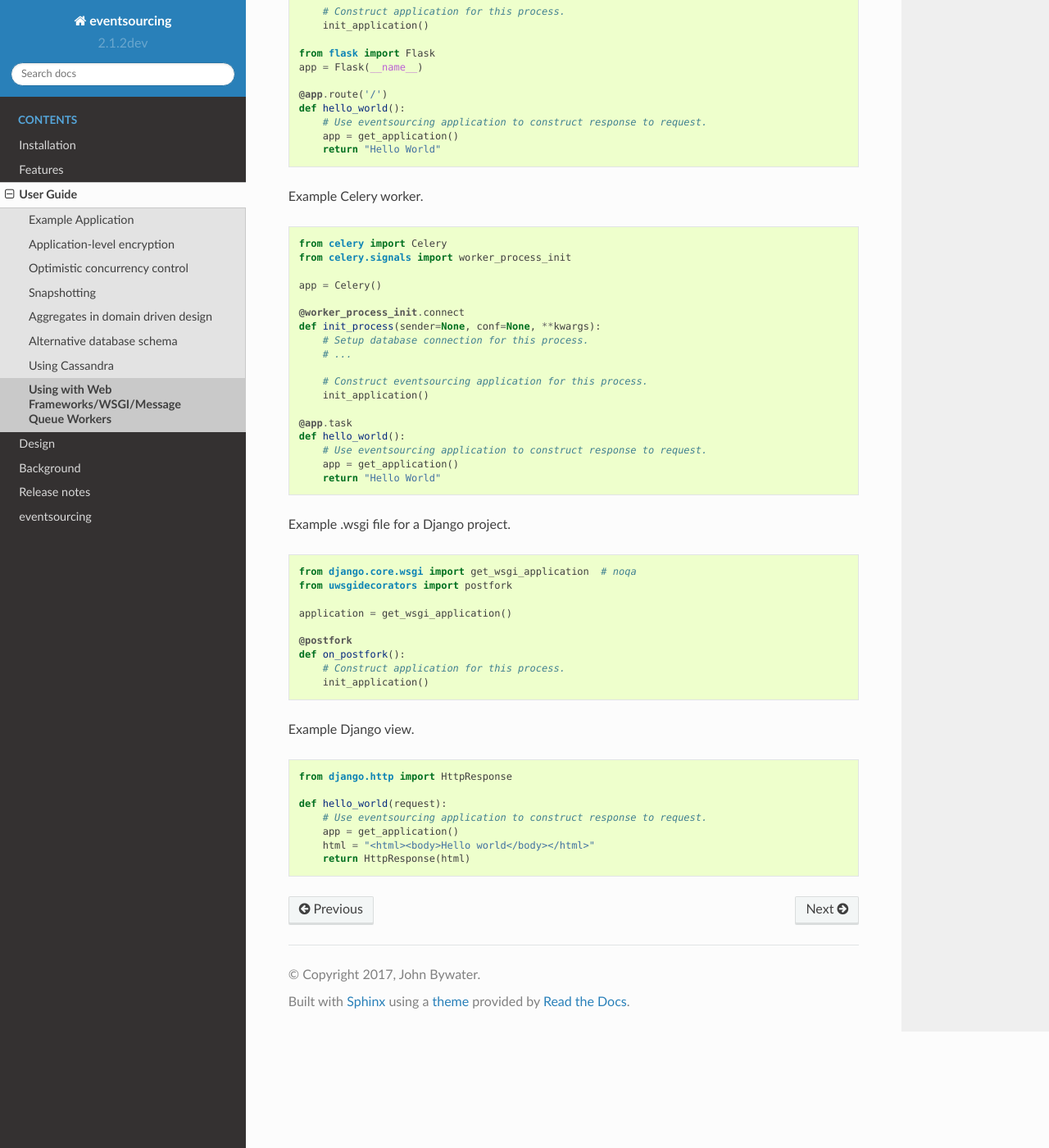
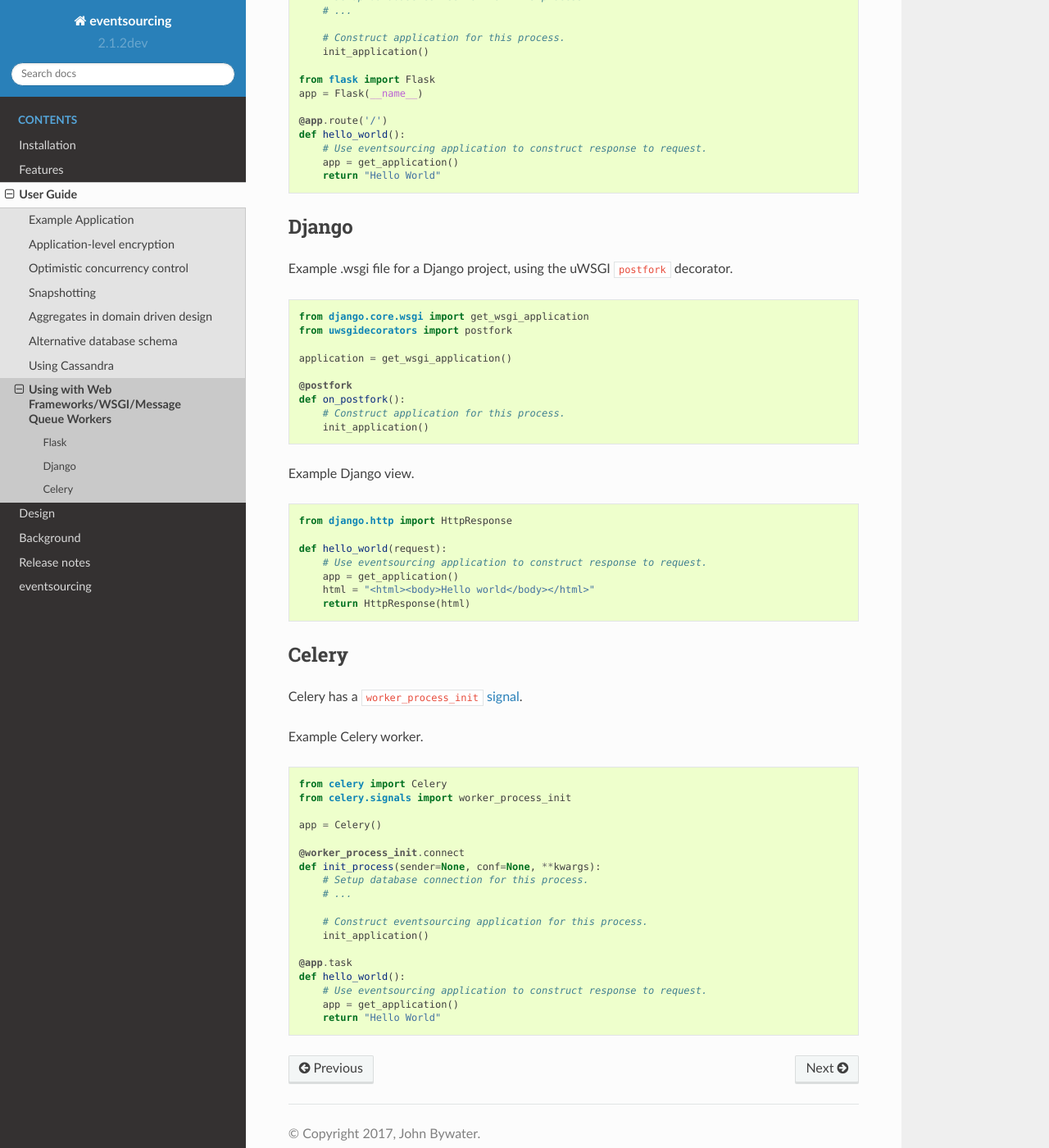
Before and after one commit to pyeventsourcing/eventsourcing, a Sphinx documentation site: the page built from docs/topics/user_guide/wsgi.rst, in a window 1280 px wide and 1400 px high, scrolled down 1830 px. Shown: the whole window at 82% size. Built offline with Sphinx 7.4.7 and the Read the Docs theme 2.0.0, drawn with Linux system fonts in a browser that asks for light colours; some of the changed lines change nothing that is shown; some of the changed text lies outside the part shown.

Commit message:
Added sub-headings.

```diff
--- a/docs/topics/user_guide/wsgi.rst
+++ b/docs/topics/user_guide/wsgi.rst
@@ -1,3 +1,4 @@
+====================================================
 Using with Web Frameworks/WSGI/Message Queue Workers
 ====================================================
 
@@ -75,14 +76,12 @@ eventsourcing application class.
         application = None
 
 
-Celery has a ``worker_process_init`` `signal
-<http://docs.celeryproject.org/en/latest/userguide/signals.html#worker-process-init>`__.
+Flask
+=====
+
 Uwsgi has a ``@postfork`` `decorator
 <http://uwsgi-docs.readthedocs.io/en/latest/PythonDecorators.html#uwsgidecorators.postfork>`__
 that can be used with Django and Flask and other frameworks.
-
-
-
 
 Example Flask application.
 
@@ -109,6 +108,43 @@ Example Flask application.
         return "Hello World"
 
 
+Django
+======
+
+Example .wsgi file for a Django project, using the uWSGI ``postfork`` decorator.
+
+.. code:: python
+
+    from django.core.wsgi import get_wsgi_application
+    from uwsgidecorators import postfork
+
+    application = get_wsgi_application()
+
+    @postfork
+    def on_postfork():
+        # Construct application for this process.
+        init_application()
+
+
+Example Django view.
+
+.. code:: python
+
+    from django.http import HttpResponse
+
+    def hello_world(request):
+        # Use eventsourcing application to construct response to request.
+        app = get_application()
+        html = "<html><body>Hello world</body></html>"
+        return HttpResponse(html)
+
+
+Celery
+======
+
+Celery has a ``worker_process_init`` `signal
+<http://docs.celeryproject.org/en/latest/userguide/signals.html#worker-process-init>`__.
+
 Example Celery worker.
 
 .. code:: python
@@ -131,31 +167,3 @@ Example Celery worker.
         # Use eventsourcing application to construct response to request.
         app = get_application()
         return "Hello World"
-
-
-Example .wsgi file for a Django project.
-
-.. code:: python
-
-    from django.core.wsgi import get_wsgi_application  # noqa
-    from uwsgidecorators import postfork
-
-    application = get_wsgi_application()
-
-    @postfork
-    def on_postfork():
-        # Construct application for this process.
-        init_application()
-
-
-Example Django view.
-
-.. code:: python
-
-    from django.http import HttpResponse
-
-    def hello_world(request):
-        # Use eventsourcing application to construct response to request.
-        app = get_application()
-        html = "<html><body>Hello world</body></html>"
-        return HttpResponse(html)
```
